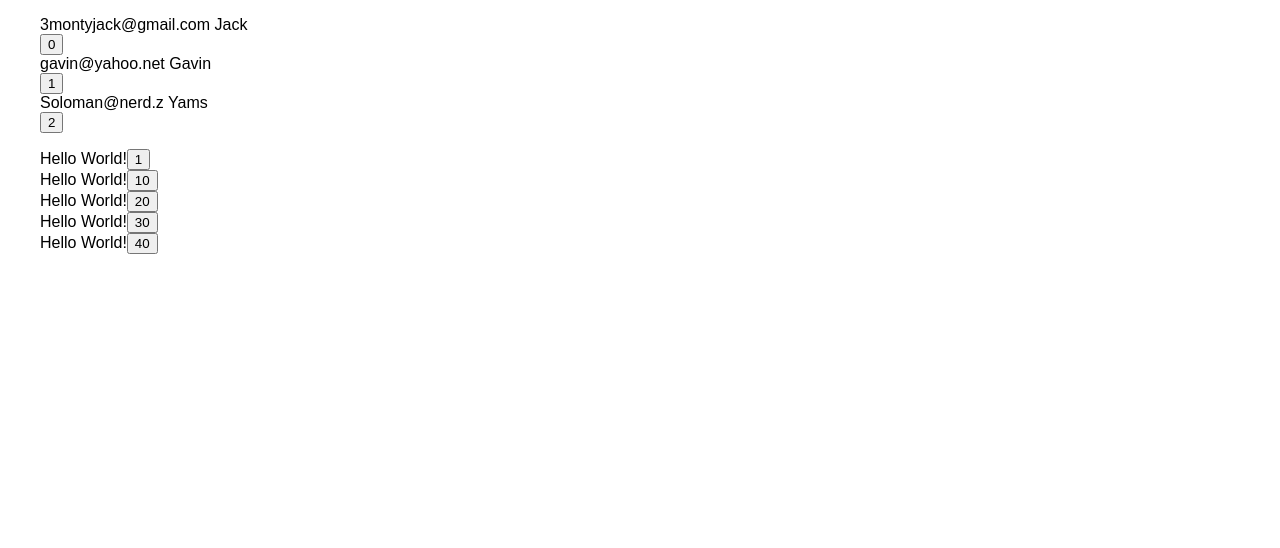
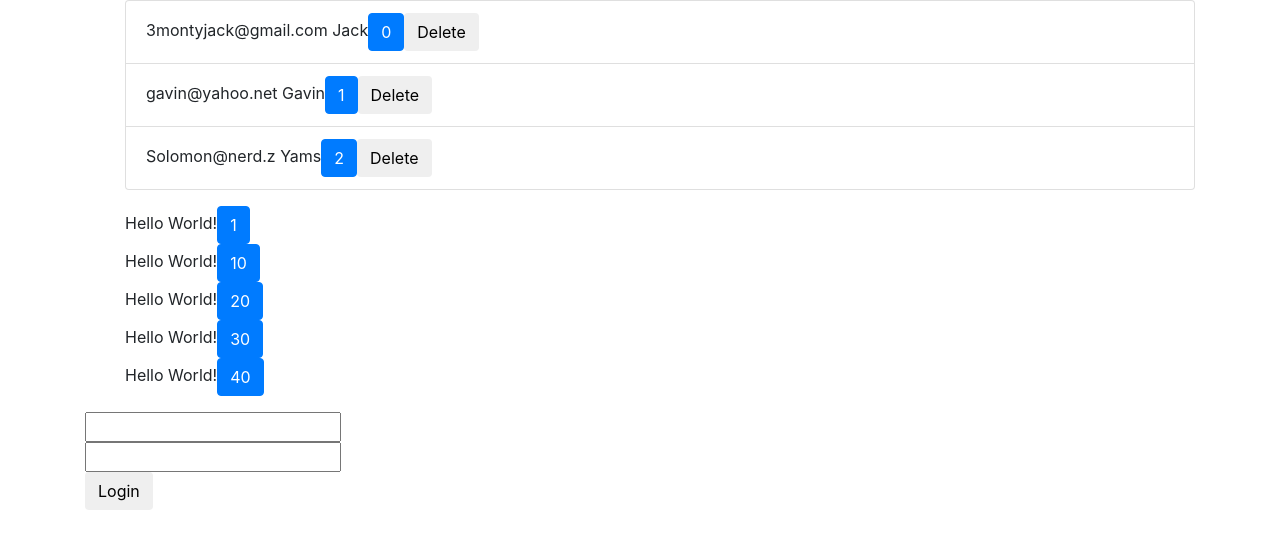
Before and after one commit to 3montyjack/MSOrderQueue, a React (Create React App) app in the folder front-end/: page / in a window 1280 px wide. Shown: the top 548 px of the page. Built offline with nearby package versions, Linux system fonts and the light colour scheme.

Commit message:
Finished The Login Page Part

```diff
--- a/front-end/package.json
+++ b/front-end/package.json
@@ -3,6 +3,7 @@
   "version": "0.1.0",
   "private": true,
   "dependencies": {
+    "bootstrap": "^4.0.0",
     "react": "^16.2.0",
     "react-dom": "^16.2.0",
     "react-scripts": "1.1.1"
--- a/front-end/src/App.js
+++ b/front-end/src/App.js
@@ -2,13 +2,14 @@ import React, { Component } from "react";
 import "./App.css";
 import PrinterList from "./Printer/PrinterList.js";
 import SideBar from "./SideBar/SideBarList.js";
+import LoginPage from "./LoginPage/LoginPage.js";
 
 class App extends Component {
   render() {
     const printers = [1, 10, 20, 30, 40];
     const PrintJobs = [
       {
-        id:1,
+        id: 1,
         email: "3montyjack@gmail.com",
         type: "USER",
         firstName: "Jack",
@@ -28,7 +29,7 @@ class App extends Component {
         ]
       },
       {
-        id:2,
+        id: 2,
         email: "gavin@yahoo.net",
         type: "USER",
         firstName: "Gavin",
@@ -45,8 +46,8 @@ class App extends Component {
         ]
       },
       {
-        id:3,
-        email: "Soloman@nerd.z",
+        id: 3,
+        email: "Solomon@nerd.z",
         type: "USER",
         firstName: "Yams",
         lastName: "string",
@@ -62,16 +63,17 @@ class App extends Component {
         ]
       }
     ];
-
+    //This is a tepmorary page with all of the elements inside of it to get api calls working before we end up seperating them into where they need to be
     return (
       <div className="container">
-        <SideBar className="row" data={PrintJobs} />
-        <PrinterList data={printers} className="App">
-          <script>
-            ReactDOM.render(<PrinterList />,
-            document.getElementById("PrinterList"))
-          </script>
-        </PrinterList>
+        {/* This will be a sideBar on the left side */}
+        <aside>
+          <SideBar className="row" data={PrintJobs} />
+        </aside>
+        {/* This will be in the main part of the view */}
+        <PrinterList data={printers} className="App" />
+        {/* This will be a seperate page when finished */}
+        <LoginPage />
       </div>
     );
   }
--- /dev/null
+++ b/front-end/src/LoginPage/LoginPage.js
@@ -0,0 +1,41 @@
+import React, { Component } from "react";
+
+class LoginPage extends Component {
+  constructor(props) {
+    super(props);
+    this.state = {
+      username: "",
+      password: ""
+    };
+
+    //There Needs to be a cleaner way to do this
+    this.handleChange = this.handleChange.bind(this);
+    this.onClick = this.onClick.bind(this);
+  }
+
+  handleChange (event) {
+    const name = event.target.name;
+    console.log(name)
+    if (name != null) {
+      this.setState({[event.target.name]: event.target.value});
+    }
+  }
+
+  onClick() {
+    console.log(this.state.username);
+    console.log(this.state.password);
+  }
+  render() {
+    return (
+      <div className="Printer">
+        <input type="text"  value={this.state.username} onChange={this.handleChange} name="username" />
+        <div/>
+        <input type="password" value={this.state.password} onChange={this.handleChange} name="password" />
+        <div/>
+        <button onClick={this.onClick} className="btn">Login</button>
+      </div>
+    );
+  }
+}
+
+export default LoginPage;
--- a/front-end/src/Printer/Printer.js
+++ b/front-end/src/Printer/Printer.js
@@ -6,7 +6,7 @@ class Printer extends Component {
     return (
       <div className="Printer">
         Hello World!
-        <button>{printerData}</button>
+        <button className="btn btn-primary">{printerData}</button>
       </div>
     );
   }
--- a/front-end/src/SideBar/SideBarFile.js
+++ b/front-end/src/SideBar/SideBarFile.js
@@ -5,8 +5,9 @@ class Printer extends Component {
     var printerData = this.props.data;
     return (
       <div className="Printer">
-        Hello World!
-        <button>{printerData["file"]}</button>
+        {printerData["file"]}
+        <button className="btn">Delete</button>
+        <button className="btn">Queue</button>
       </div>
     );
   }
--- a/front-end/src/SideBar/SideBarJob.js
+++ b/front-end/src/SideBar/SideBarJob.js
@@ -5,22 +5,32 @@ class SideBarJob extends Component {
   constructor(props) {
     super(props);
     this.state = {
-      isHidden: true
+      isHidden: true,
+      buttonProperty: "btn btn-primary",
+      printerProperty: "Printer list-group-item",
+      listProperty: "collapse"
     };
   }
 
   unHide() {
     this.setState({ isHidden: false });
+    this.setState({
+      printerProperty: "Printer list-group-item active"
+    })
   }
 
   hide() {
     this.setState({ isHidden: true });
+    this.setState({
+      printerProperty: "Printer list-group-item"
+    })
   }
 
   onClick() {
     this.props.onClick(this.props.elementID);
     if (this.state.isHidden) {
       this.unHide();
+
       this.props.onClick(this.props.elementID);
     } else {
       this.hide();
@@ -36,14 +46,16 @@ class SideBarJob extends Component {
     //The selected is the current index of what should be shown
     //The element id is the current index of the component that we are on
     return (
-      <div className="Printer">
-        {job["email"]} {job["firstName"]}
-        <div />
-        <button onClick={this.onClick.bind(this)}>
-          {this.props.elementID}
-        </button>
-        {!this.state.isHidden &&
-          selected === this.props.elementID && <FullList data={job} />}
+      <div className={this.state.printerProperty}>
+        <div className="panel-group">
+          {job["email"]} {job["firstName"]}
+
+          <button className={this.state.buttonProperty} onClick={this.onClick.bind(this)}>
+            {this.props.elementID}
+          </button>
+          <button className="btn">Delete</button>
+          {selected === this.props.elementID && <FullList className={this.state.listProperty}data={job} />}
+        </div>
       </div>
     );
   }
--- a/front-end/src/index.js
+++ b/front-end/src/index.js
@@ -3,6 +3,7 @@ import ReactDOM from "react-dom";
 import "./index.css";
 import App from "./App";
 import registerServiceWorker from "./registerServiceWorker";
+import '../node_modules/bootstrap/dist/css/bootstrap.min.css';
 
 ReactDOM.render(<App />, document.getElementById("root"));
 
```
Also changed, not shown: 1 other file (tests, documents, lock files or other folders).
